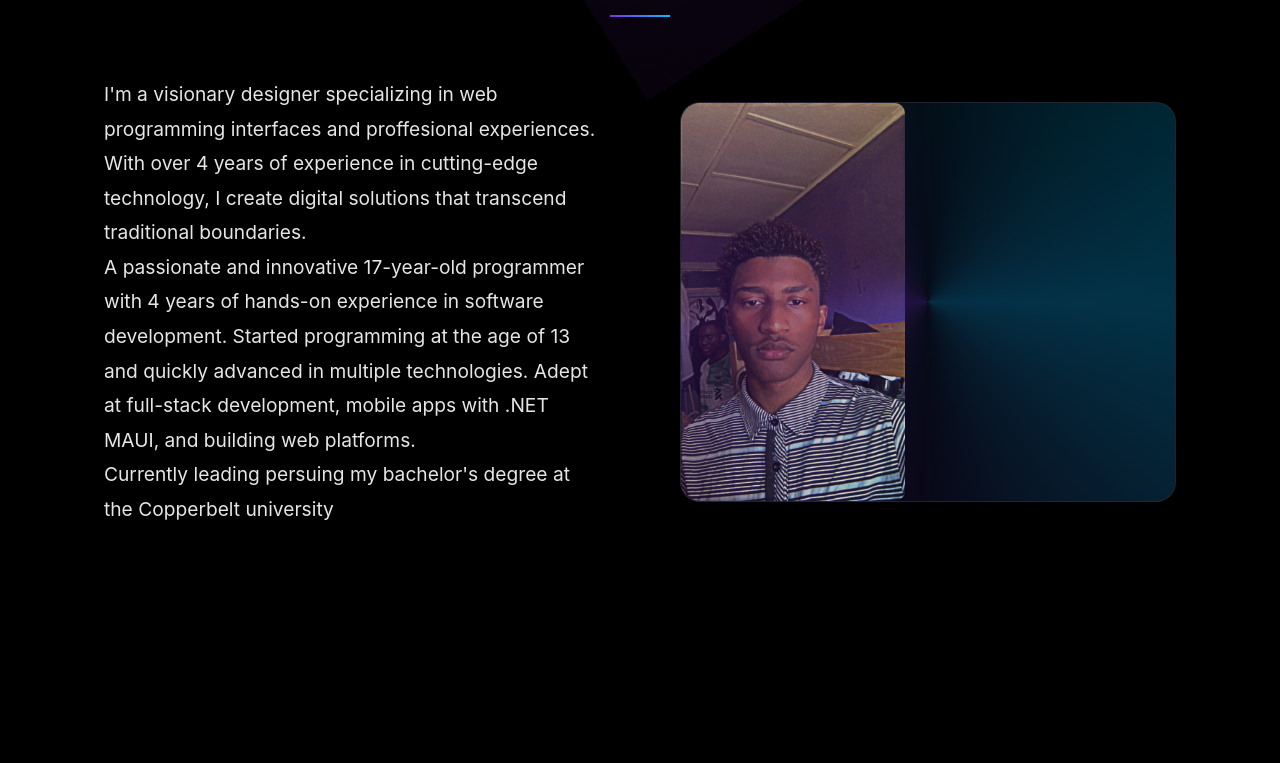
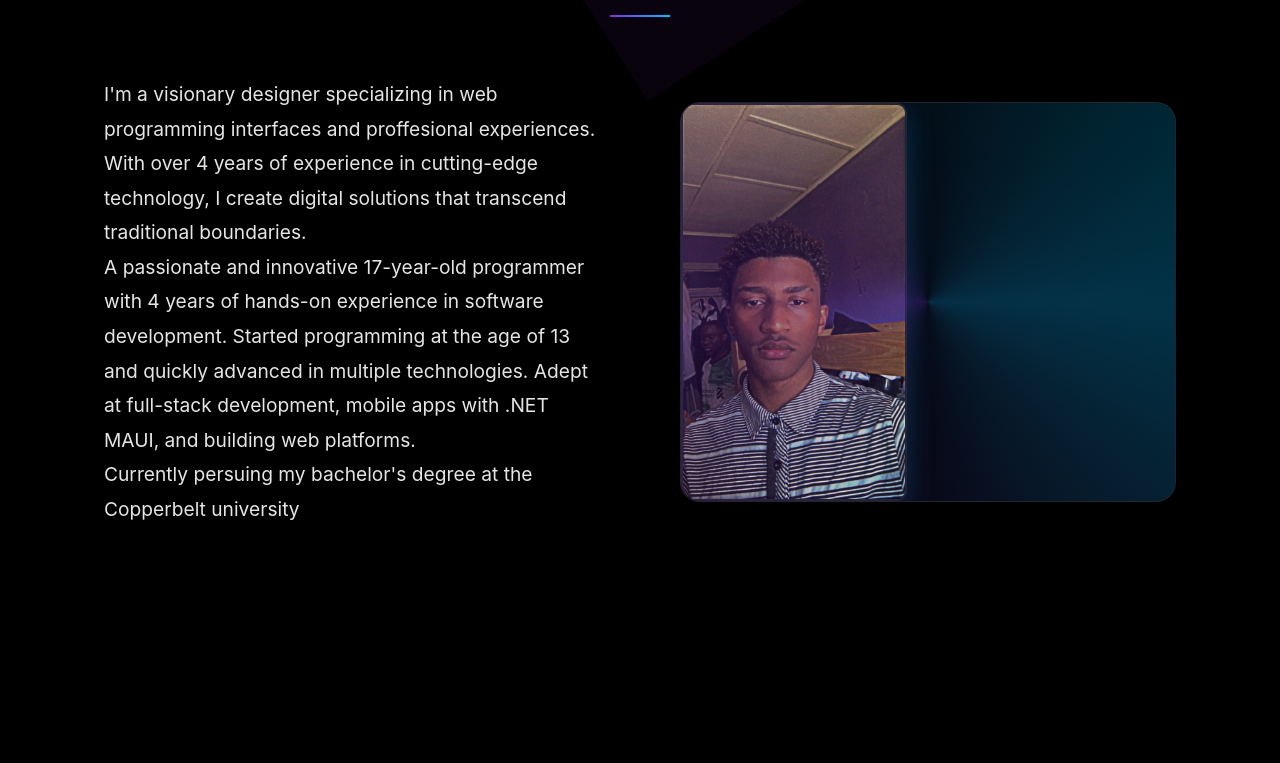
Before and after one commit to Zakir176/PortfolioWebsite, a plain HTML site: page index3.html in a window 1280 px wide. Shown: the part 982-1745 px from the top of the page. Drawn offline with Linux system fonts and the light colour scheme.

Commit message:
image card updated

```diff
--- a/index3.html
+++ b/index3.html
@@ -20,7 +20,29 @@
         }
 
         /* Holographic Cursor */
+        .about-visual img {
+            width: 100%;
+            height: 100%;
+            object-fit: contain;
+            width: auto;
+            max-height: 100%;
+            border-radius: 20px;
+            transition: transform 0.4s ease;
+            box-shadow: 0 10px 30px rgba(0, 191, 255, 0.2);
+            border: 2px solid rgba(255, 255, 255, 0.1);
+        }
 
+        .about-visual img:hover {
+            transform: scale(1.02);
+            box-shadow: 0 15px 40px rgba(0, 191, 255, 0.3);
+            border-color: rgba(0, 191, 255, 0.3);
+        }
+
+        @media (max-width: 768px) {
+            .about-visual {
+                height: 300px;
+            }
+        }
         .cursor {
             width: 20px;
             height: 20px;
@@ -265,7 +287,7 @@
 
         @keyframes float {
             0%, 100% { transform: translateY(0px) rotate(0deg); }
-            50% { transform: translateY(-20px) rotate(180deg); }
+            50% { transform: translateY(-20px6) rotate(180deg); }
         }
 
         /* Sections */
@@ -595,7 +617,7 @@
     </style>
 </head>
 <body>
-    <div class="holo-cursor"></div>
+    <div class="cursor"></div>
     <div class="holo-bg"></div>
     <div class="scan-lines"></div>
 
@@ -632,7 +654,7 @@
 
                 <p>A passionate and innovative 17-year-old programmer with 4 years of hands-on experience in software development. Started programming at the age of 13 and quickly advanced in multiple technologies. Adept at full-stack development, mobile apps with .NET MAUI, and building web platforms. </p>
 
-                <p>Currently leading persuing my bachelor's degree at the Copperbelt university </p>
+                <p>Currently persuing my bachelor's degree at the Copperbelt university </p>
             </div>
             <div class="about-visual"><img src="images/Profile.jpg" alt="Zakir Motala" style="border-radius: 10px; max-width: fit-content; height: 100%;"></div>
         </div>
@@ -888,3 +910,8 @@
         // Initial states
         heroTitle.style.opacity = '0';
         heroSubtitle.style.opacity = '0';
+        heroTitle.style.transform = 'translateY(30px)';
+        heroSubtitle.style.transform = 'translateY(30px)';
+    </script>
+</body>
+</html>
```
